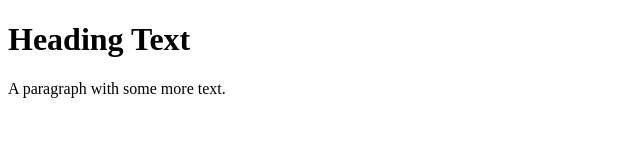
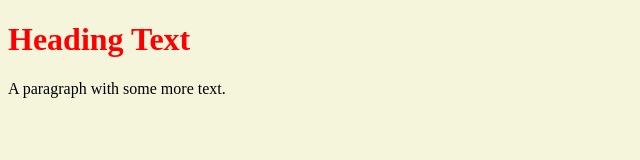
Before and after one commit to atat12/first-repo, a plain HTML site: page index.html in a window 1280 px wide. Shown: the whole page, without its empty margins (0-640 px from the left). Drawn offline with Linux system fonts and the light colour scheme.

Commit message:
Added CSS3
Change the color of the heading to red using CSS

```diff
--- a/index.html
+++ b/index.html
@@ -1,10 +1,15 @@
 <!DOCTYPE html>
 <html lang="en">
  <head>
- <title>Title of my webpage</title>
+    <title>Title of my webpage</title>
+
+    <style>
+        h1 { color: red; }
+        body { background-color: beige; }
+   </style>
  </head>
  <body>
- <h1>Heading Text</h1>
- <p>A paragraph with some more text.</p>
+    <h1>Heading Text</h1>
+    <p>A paragraph with some more text.</p>
  </body>
 </html>
```
